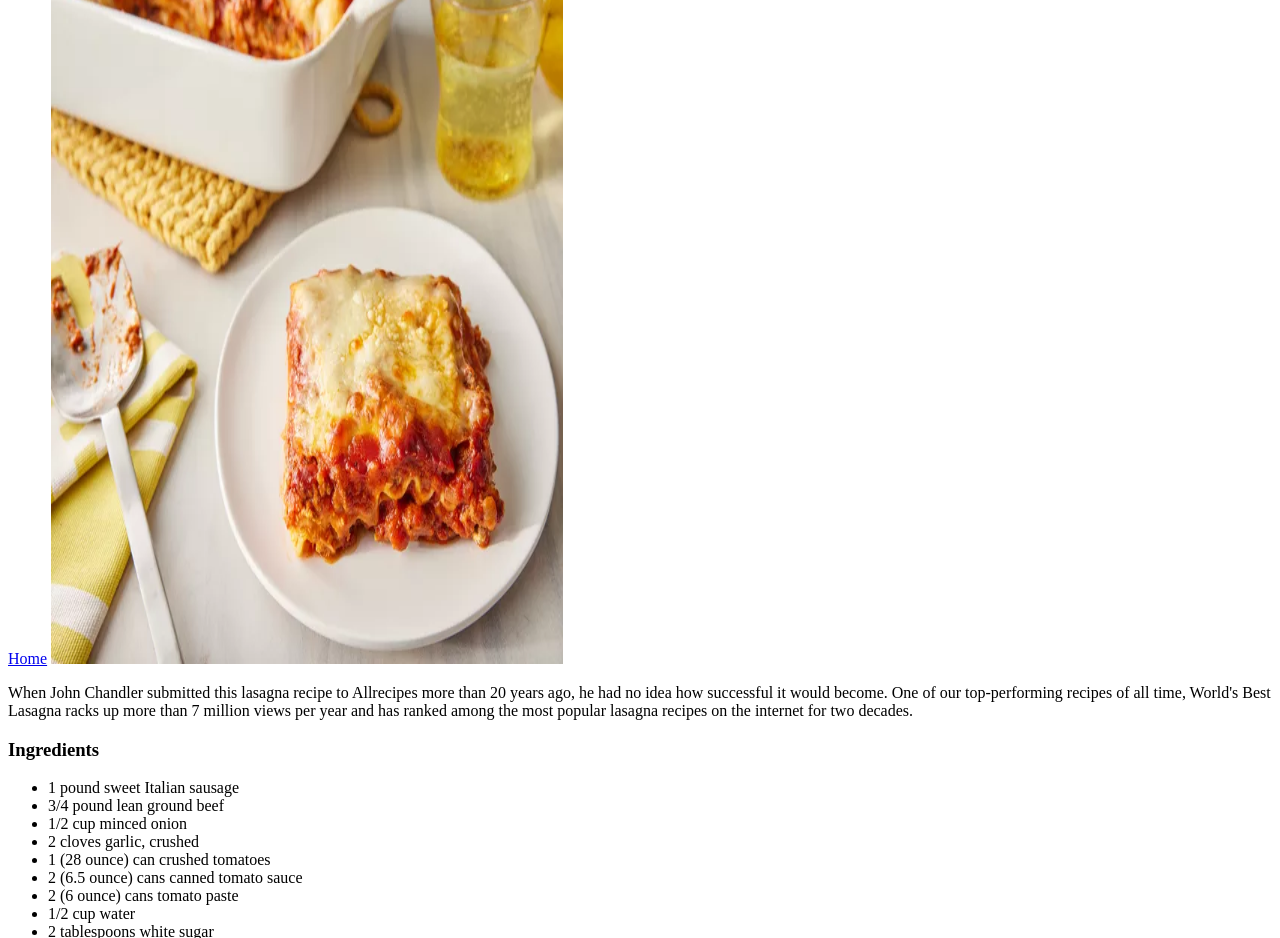
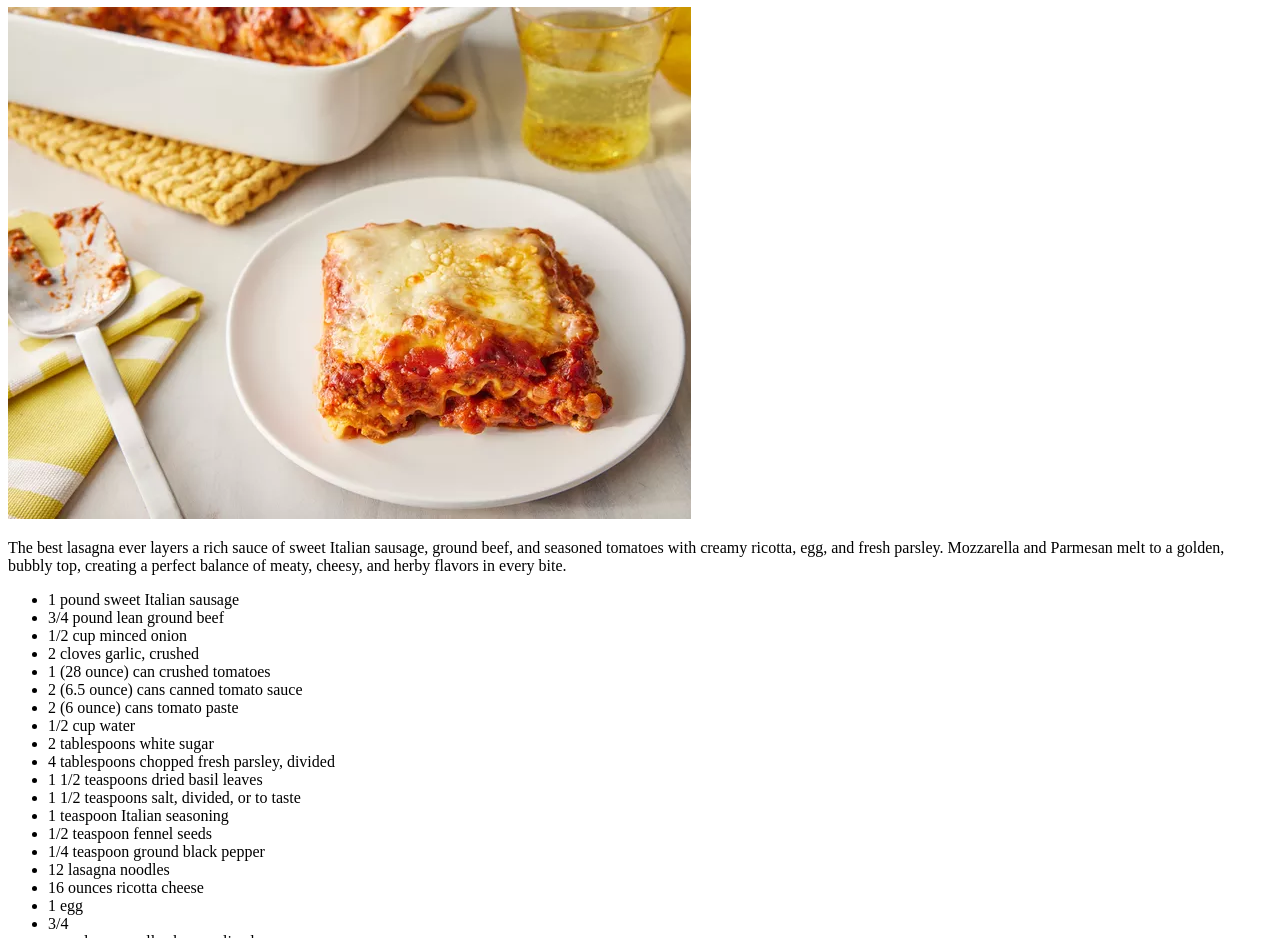
Before and after one commit to stphnmre/odin-recipes, a plain HTML site: page recipes/lasagna.html in a window 1280 px wide. Shown: the part 99-1037 px from the top of the page. Drawn offline with Linux system fonts and the light colour scheme.

Commit message:
changed img attributes

```diff
--- a/recipes/lasagna.html
+++ b/recipes/lasagna.html
@@ -6,12 +6,11 @@
     <title>Lasagna</title>
 </head>
 <body>
+    <a href="../index.html">Home</a>
     <h1>Lasagna</h1>
-    <a href="../index.html">Home</a>
-    <img src="./lasagna.webp" height="683" width="512">
-    <p>When John Chandler submitted this lasagna recipe to Allrecipes more than 20 years ago, he had no idea how successful it would become.
-        One of our top-performing recipes of all time, World's Best Lasagna racks up more than 7 million views per year and has ranked among the most popular lasagna recipes on the internet for two decades. </p>
-    <h3>Ingredients</h3>
+    <img src="./lasagna.webp" height="512" width="683">
+    <p>The best lasagna ever layers a rich sauce of sweet Italian sausage, ground beef, and seasoned tomatoes with creamy ricotta, egg, and fresh parsley.
+        Mozzarella and Parmesan melt to a golden, bubbly top, creating a perfect balance of meaty, cheesy, and herby flavors in every bite.</h3>
     <ul>
         <li>1 pound sweet Italian sausage</li>
         <li>3/4 pound lean ground beef</li>
```
Also changed, not shown: recipes/macncheese.html (+2 -2 lines), recipes/steak.html (+1 -1 lines).
